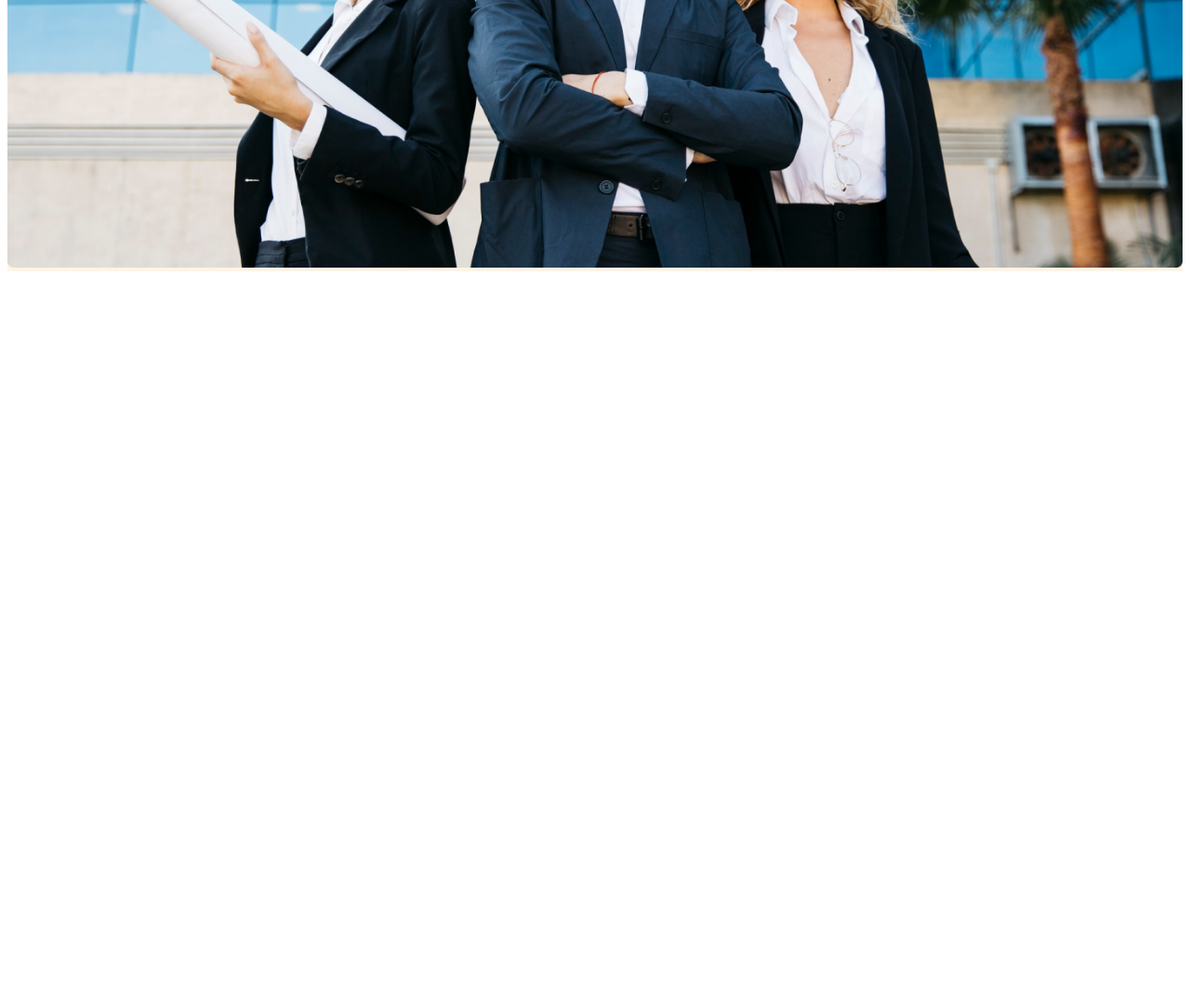
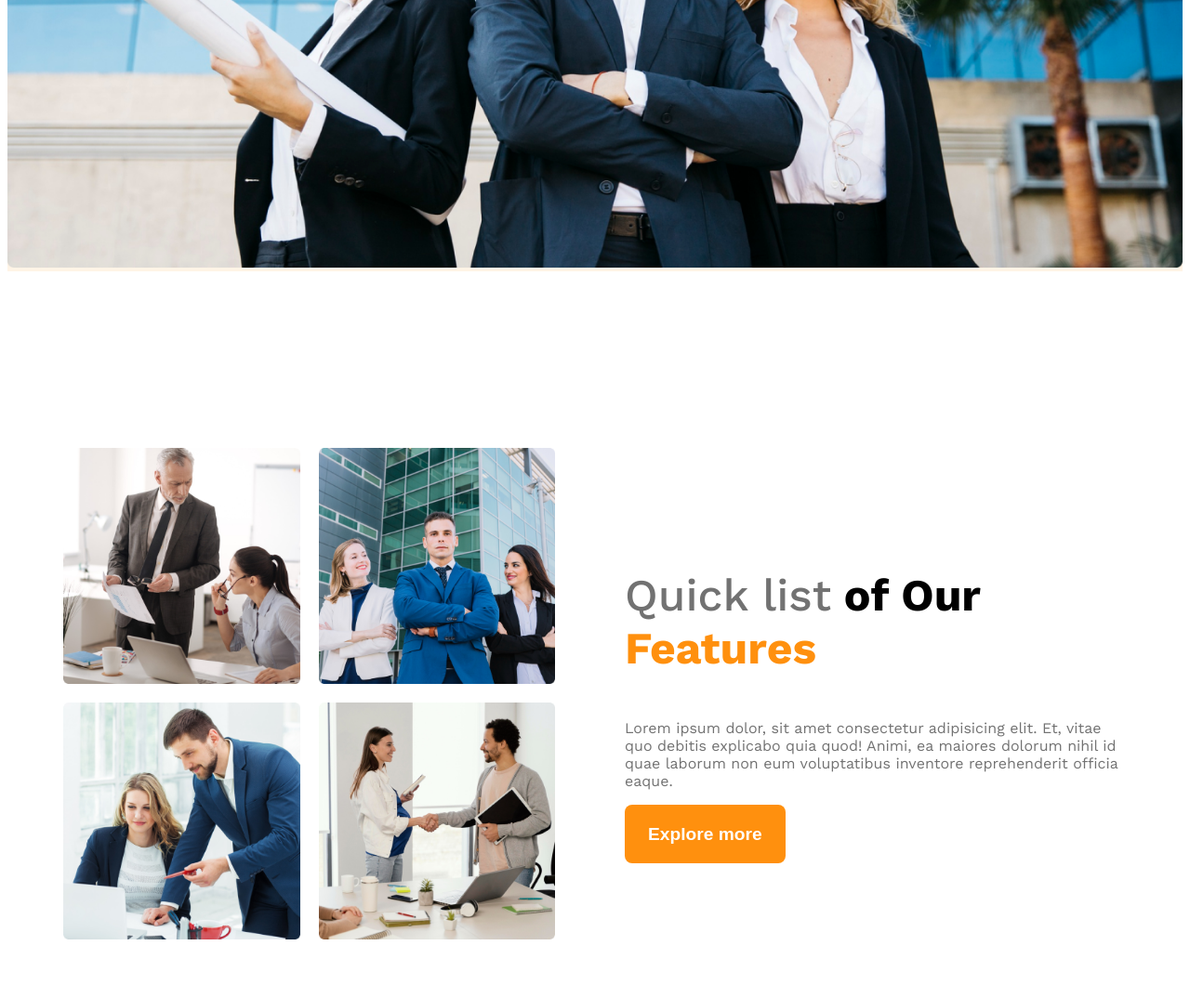
Before and after one commit to ishtmahin/3-arc-website, a plain HTML site: page index.html in a window 1280 px wide. Shown: the part 921-1995 px from the top of the page at 93% size. Before the commit the page ends 1221 px from the top, so only its background shows below. Drawn offline with nearby package versions, Linux system fonts and the light colour scheme.

Commit message:
added teams realted styles

```diff
--- a/index.html
+++ b/index.html
@@ -8,8 +8,8 @@
     <link rel="stylesheet" href="styles/styles.css">
 </head>
 
-<body>
-    <header class="work-sans secondary-bg">
+<body class="work-sans">
+    <header class=" secondary-bg">
         <nav class="navbar display-flex">
             <h3 class="brand">G3 Architects</h3>
             <ul class="nav-bar-links display-flex">
@@ -22,7 +22,8 @@
         <div class="banner">
             <div class="banner-content">
                 <h2 class="banner-title">Brand New Group of Architects </h2>
-                <p class="banner-description sec-light-gray">Lorem ipsum dolor sit amet consectetur adipisicing elit. Natus iure est
+                <p class="banner-description sec-light-gray">Lorem ipsum dolor sit amet consectetur adipisicing elit.
+                    Natus iure est
                     earum iusto possimus nisi labore mollitia! Atque voluptas, quis voluptatibus ab cumque libero enim
                     consequatur inventore, officia vero cum.</p>
                 <button class="btn-primary">Explore More</button>
@@ -31,7 +32,22 @@
         </div>
     </header>
     <main>
-
+        <section class="features display-flex">
+            <div class="teams-images">
+                <img src="images/team1.png" alt="two architect discussing about some design">
+                <img src="images/team2.png" alt="two architect discussing about some design">
+                <img src="images/team3.png" alt="two architect discussing about some design">
+                <img src="images/team4.png" alt="two architect discussing about some design">
+            </div>
+            <div class="features-content">
+                <h3 class="features-title"><span id="quick-list" class="sec-light-gray">Quick list</span> <span>of Our
+                    </span> <span class="sec-color">Features</span></h3>
+                <p class="features-description sec-light-gray">Lorem ipsum dolor, sit amet consectetur adipisicing elit. Et, vitae quo
+                    debitis explicabo quia quod! Animi, ea maiores dolorum nihil id quae laborum non eum voluptatibus
+                    inventore reprehenderit officia eaque.</p>
+                <button class="btn-primary">Explore more</button>
+            </div>
+            </s ection>
     </main>
     <footer>
 
--- a/styles/styles.css
+++ b/styles/styles.css
@@ -28,6 +28,11 @@
     ;
 }
 
+/* the oreange color  */
+.sec-color{
+    color: rgb(255, 144, 14);
+}
+
 .btn-primary{
     color: rgb(255, 255, 255);
     font-size: 1.2rem;
@@ -38,6 +43,10 @@
     background: rgb(255, 144, 14);
     padding: 20px 25px;
     border: none;
+}
+
+section{
+    margin-top: 130px;
 }
 
 /* header related styles */
@@ -108,11 +117,65 @@
 
 /* main related styles */
 
+main{
+    max-width: 1440px;
+    margin: 0 auto;
+}
+
+
+/* features related styles */
+
+.features{
+    align-items: center;
+    padding: 60px;
+}
+
+.teams-images{
+    display: grid;
+    grid-template-columns: repeat(2, 1fr);
+    gap: 20px;
+}
+
+.teams-images img{
+    width: 100%;
+}
+
+.features-content{
+    max-width: 540px;
+    margin-left: 75px;
+}
+
+.features-title{
+    font-size: 3rem;
+}
+
+#quick-list{
+    font-size: 3rem;
+    font-weight: 500;
+}
+
 /* footer related styles */
 
 /* media queries realted styles */
 @media screen and (max-width: 576px) {
-    .navbar, .nav-bar-links{
+    .navbar,
+    .nav-bar-links,
+    .features{
      flex-direction: column;
     }
+
+    .teams-images{
+        grid-template-columns: repeat(1, 1fr);
+    }
+
+    .features-content{
+        margin-left: 0px;
+        text-align: center;
+    }
 }
+
+@media screen and (min-width: 576px) and (max-width: 932px){
+    .features{
+        flex-direction: column;
+    }
+}
```
